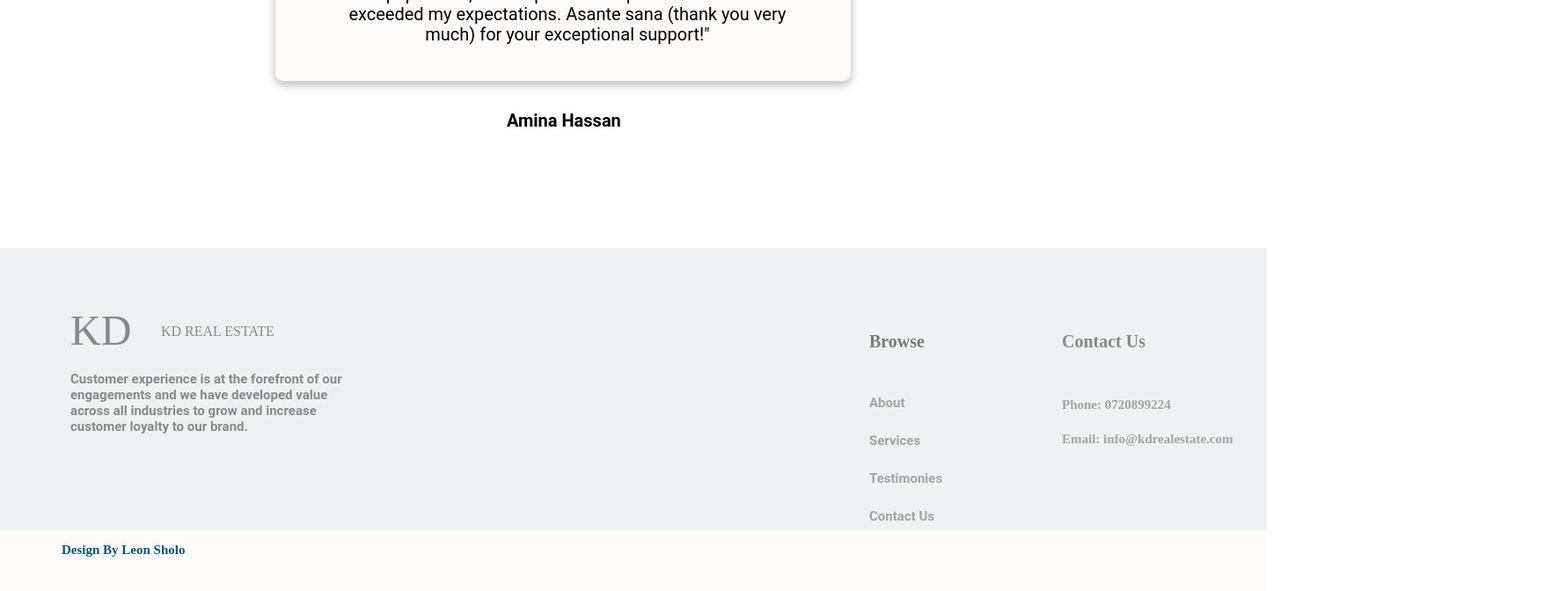
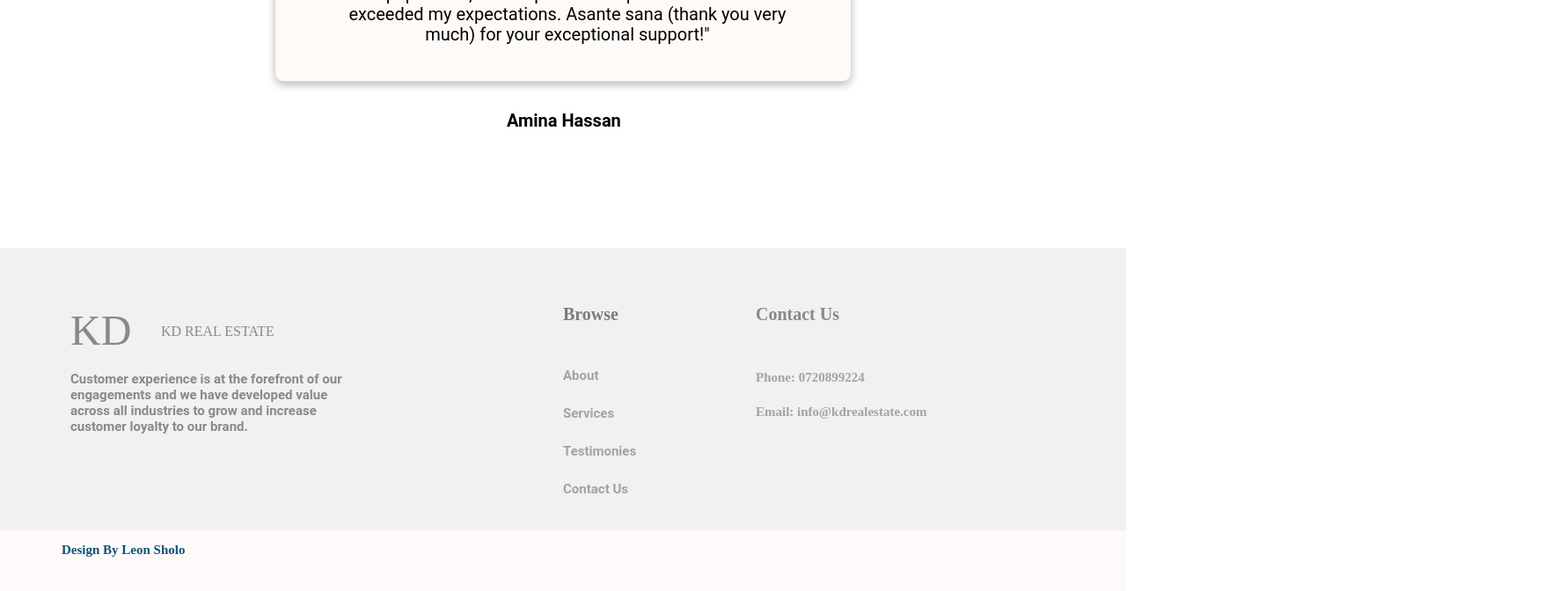
Before and after one commit to TomKambale/KD-Real-Estate, a React (Create React App) app: page / in a window 1280 px wide. Shown: the part 1818-2490 px from the top of the page at 88% size, 1780 px wide, since content can reach past the window. Built offline with nearby package versions, Linux system fonts and the light colour scheme.

Commit message:
contact section edit css

```diff
--- a/src/Contacts.css
+++ b/src/Contacts.css
@@ -3,9 +3,9 @@
 .contact {
     font-style: 'Roboto', sans-serif;
     position: absolute;
-    width: 1440px;
+    width: 100%;
     height: 404px;
-    /* left: 0px; */
+    left: 0px;
     top: 2100px;
     background: #5EBDF5;
   }
@@ -30,11 +30,11 @@
 
   .company-logo-motto {
     margin: 0 auto;
-    width: 348px;
+    width: 300px;
     height: 72px;
     display: flex;
     flex-direction: column;
-    justify-content: center;
+    justify-content: flex-start;
     align-items: flex-start;
     padding: 0px;
     gap: 10px;
@@ -76,18 +76,18 @@
   .footer-buttons {
     display: flex;
     flex-direction: column;
-    justify-content: center;
-    align-items: center;
+    justify-content: space-between;
+    align-items: start;
     padding: 0px;
     gap: 41px;
     margin: 0 auto;
-    width: 805px;
+    width: 100%;
     height: 231px;
     flex: none;
     order: 1;
     flex-grow: 0;
     z-index: 1;
-    left: 100px;
+    left: 40px;
   }
 
   /* Buttons */
--- a/src/components/Contact2.js
+++ b/src/components/Contact2.js
@@ -6,9 +6,9 @@ function Contact2() {
     <section id="contact" className="contact">
       <div className="container">
         <div className="footer-top">
-        <div className="kd">KD</div>
-        <div className="kd-real-estate">KD REAL ESTATE</div>
         <div className="company-logo-motto">
+          <div className="kd">KD</div>
+          <div className="kd-real-estate">KD REAL ESTATE</div>
             <div className="motto">
               <p className="text-3">
                 Customer experience is at the forefront of our engagements and
@@ -45,10 +45,10 @@ function Contact2() {
             </div>
           </div>
         </div>
-        <div className="footer-bottom">
+      </div>
+      <div className="footer-bottom">
           <p className="made-by-leonsholo">Design By Leon Sholo</p>
         </div>
-      </div>
     </section>
   );
 }
```
